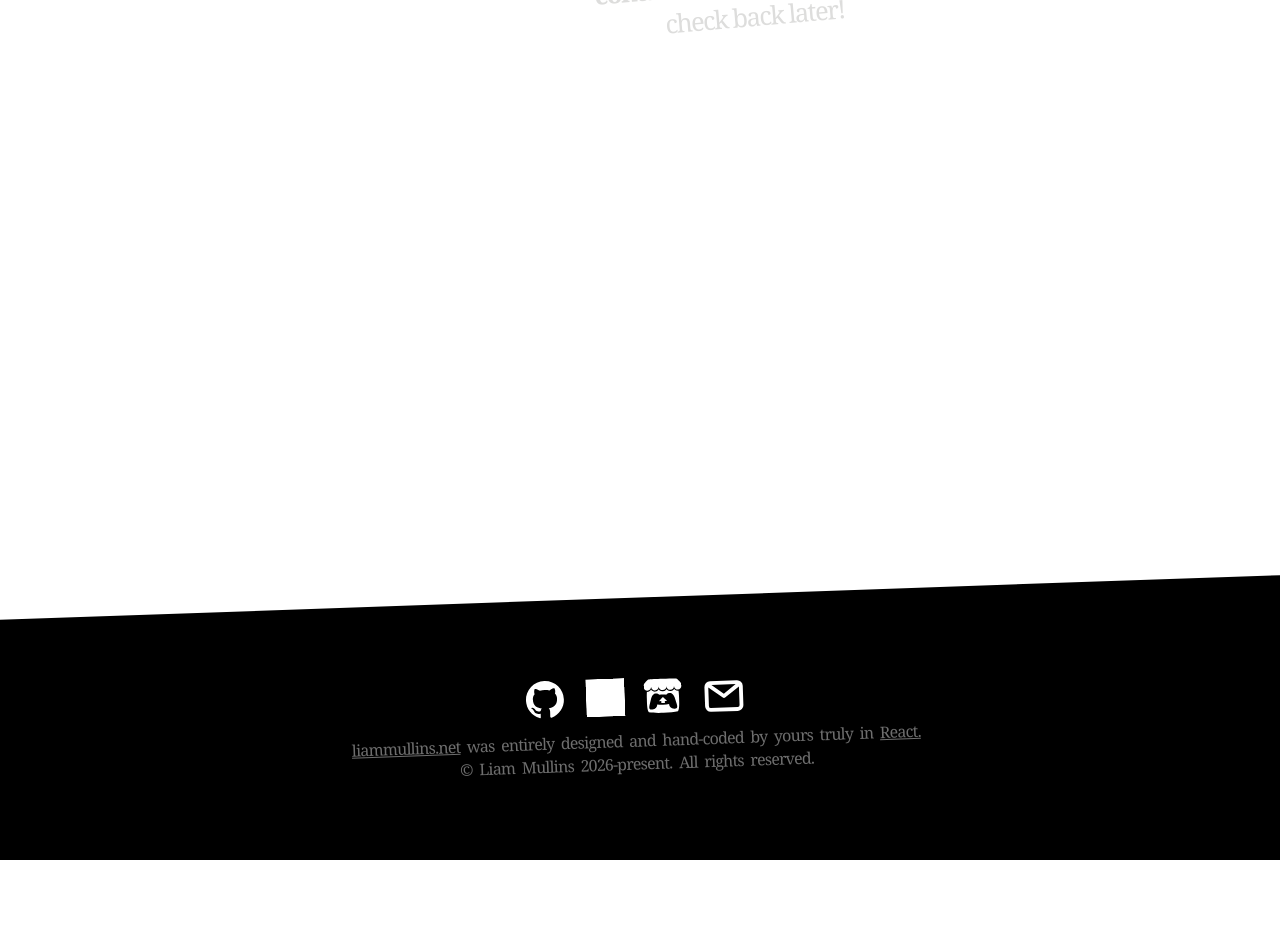
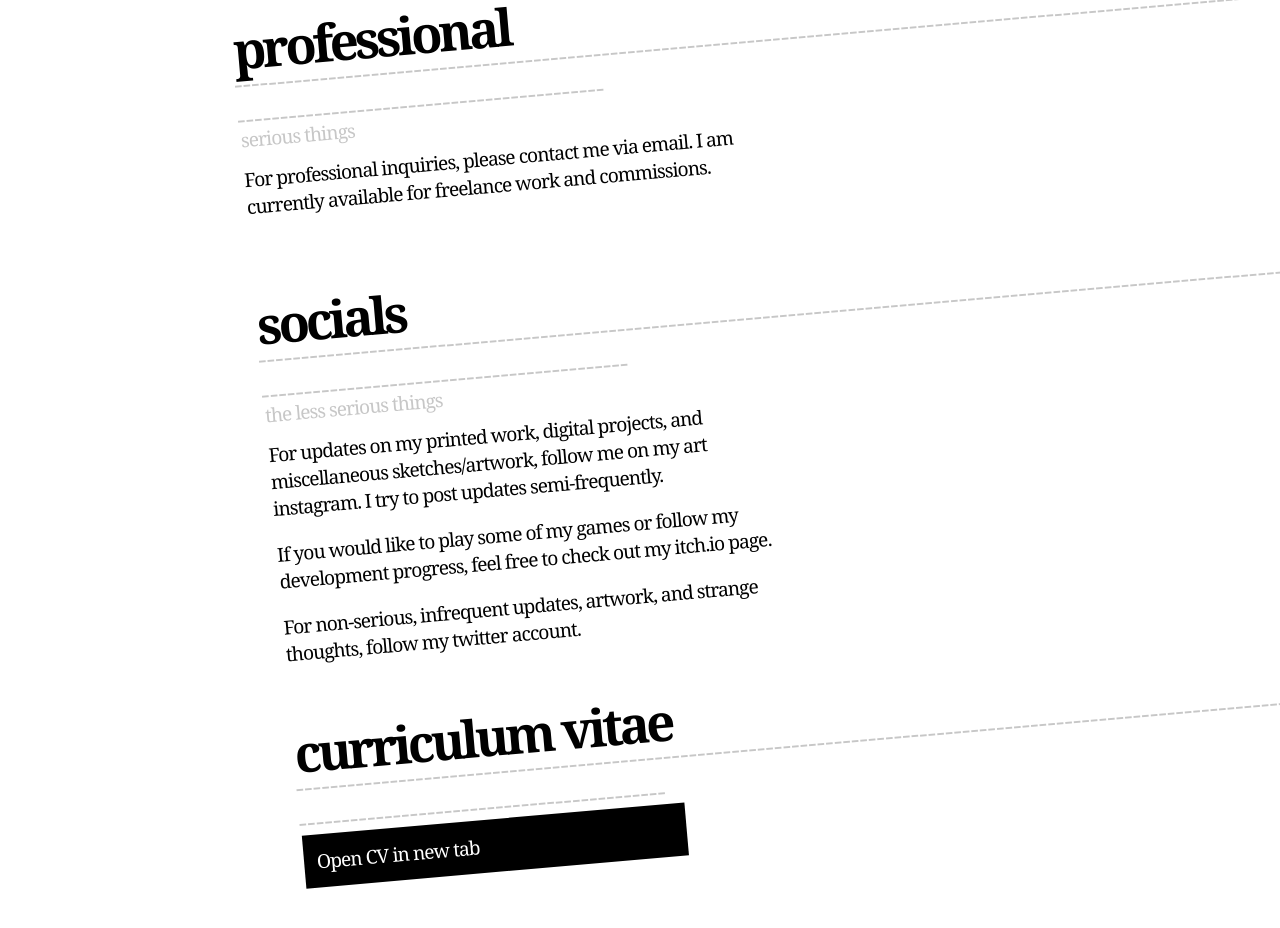
Before and after one commit to funderfuldev/liammullins.net, a React (Vite) app in the folder liammullins-net/: page /contact in a window 1280 px wide. Shown: the part 420-1348 px from the top of the page. Before the commit the page ends 1280 px from the top, so only its background shows below. Built offline with nearby package versions, Linux system fonts and the light colour scheme; grey boxes are pictures that could not be loaded.

Commit message:
working on contact page

```diff
--- a/liammullins-net/src/pages/Contact.tsx
+++ b/liammullins-net/src/pages/Contact.tsx
@@ -1,16 +1,53 @@
 
+import './Pages.css'
 import {motion} from 'motion/react'
 
 export default function Contact() {
 
     return (
         <motion.div
-        initial={{opacity: 0, y: 25, scaleX: 0.9, scaleY: 1.1}}
-        animate={{opacity: 1, y: 0, scaleX: 1, scaleY: 1}}
-        transition={{ type: 'spring', stiffness: 500, damping: 20, mass: 1 }}
+        initial={{opacity: 0, y: 25}}
+        animate={{opacity: 1, y: 0}}
+        transition={{ type: 'spring', stiffness: 500, damping: 50, mass: 1 }}
         >
-            <p className="pageTitle"><b>contact</b> is under construction.</p>
-            <p className="pageTitle">check back later!</p>
+            <div className='pageHeaderContainer'>
+                <p className='pageHeaderText'><b>professional</b>
+                <p className='pageHeaderDash'>---------------------------------------------------------------------------------------------------------------------------------------------------------------------</p>
+                <p className='pageHeaderSubtext'>serious things</p>
+                </p>
+                <div style={{height: '8vw'}}></div>
+                <div style={{rotate: '-0deg'}}>
+                    <p className='pageBody'>For professional inquiries, please contact me via email. I am currently available for freelance work and commissions.</p>
+                </div>
+                <div className='biographyPhotos'>
+                <div style={{height: '0vw'}}></div>
+                </div>
+
+                <p className='pageHeaderText'><b>socials</b>
+                <p className='pageHeaderDash'>---------------------------------------------------------------------------------------------------------------------------------------------------------------------</p>
+                <p className='pageHeaderSubtext'>the less serious things</p>
+                </p>
+                <div style={{height: '8vw'}}></div>
+                <div style={{rotate: '-0deg'}}>
+                    <p className='pageBody'>For updates on my printed work, digital projects, and miscellaneous sketches/artwork, follow me on my art instagram. I try to post updates semi-frequently.</p>
+                    <div style={{height: '0vw'}}></div>
+                    <p className='pageBody'>If you would like to play some of my games or follow my development progress, feel free to check out my itch.io page.</p>
+                    <div style={{height: '0vw'}}></div>
+                    <p className='pageBody'>For non-serious, infrequent updates, artwork, and strange thoughts, follow my twitter account.</p>
+                </div>
+
+                <p className='pageHeaderText'><b>curriculum vitae</b>
+                <p className='pageHeaderDash'>---------------------------------------------------------------------------------------------------------------------------------------------------------------------</p>
+                <p className='pageHeaderSubtext'></p>
+                </p>
+                <div style={{height: '9vw'}}></div>
+                <a href='https://www.google.com' target='_blank' rel='noopener noreferrer'>
+                <motion.button
+                whileHover={{scaleX: 1.01, scaleY: 0.99, backgroundColor: '(0.1,0.1,0.1)'}}
+                whileTap={{ scaleX: 1.1, scaleY: 0.9, transition: { type: 'spring', stiffness: 1000, damping: 35, mass: 2 } }}
+                transition={{ type: 'spring', stiffness: 500, damping: 50, mass: 1 }}
+                className='cvButton'>Open CV in new tab</motion.button></a>
+            </div>
         </motion.div>
     )
 }
--- a/liammullins-net/src/pages/Pages.css
+++ b/liammullins-net/src/pages/Pages.css
@@ -72,3 +72,18 @@
     align-items: flex-start;
     gap: 1vw;
 }
+
+.cvButton
+{
+    font-family: 'Georgia';
+    font-size: clamp(1.2rem, 1vw, 1.5rem);
+    letter-spacing: -0.05em;
+    text-align: left;
+    width: 30vw;
+    padding: 1vw 1vw;
+    background-color: black;
+    color: white;
+    border: none;
+    cursor: pointer;
+    transition: background-color 0.3s ease, color 0.3s ease;
+}
```
